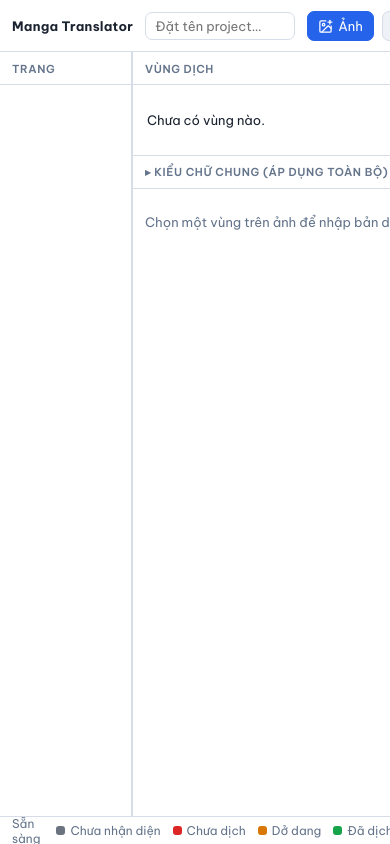
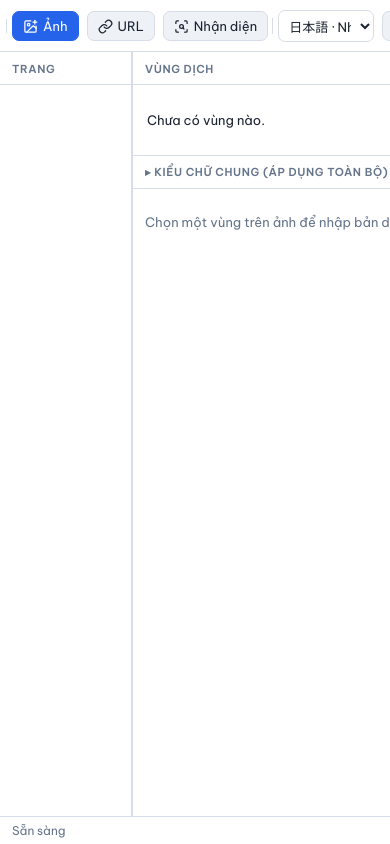
Before and after one commit to vukidrock/manga-translator, a website with bundled scripts: page index.html in a window 390 px wide. Built offline with nearby package versions, Linux system fonts and the light colour scheme.

Commit message:
ui: thanh trên gọn (vạch nhóm + responsive, không tràn ở 1366/1440); bump v0.4.4

```diff
--- a/package.json
+++ b/package.json
@@ -1,6 +1,6 @@
 {
   "name": "manga-translator",
-  "version": "0.4.3",
+  "version": "0.4.4",
   "private": true,
   "type": "module",
   "description": "Trình dịch manga chạy hoàn toàn trong trình duyệt: phát hiện bong bóng/ô chữ, OCR, gõ lại bản dịch và xuất ảnh.",
--- a/src/style.css
+++ b/src/style.css
@@ -96,7 +96,7 @@ input[type="color"] { padding: 0; height: 28px; width: 40px; background: none; b
   height: var(--toolbar-h);
   display: flex;
   align-items: center;
-  gap: 12px;
+  gap: 10px;
   padding: 0 12px;
   background: var(--panel);
   border-bottom: 1px solid var(--line);
@@ -109,10 +109,10 @@ input[type="color"] { padding: 0; height: 28px; width: 40px; background: none; b
 .toolbar > * { flex: 0 0 auto; }
 .toolbar .brand { font-weight: 700; letter-spacing: .3px; white-space: nowrap; }
 .toolbar .project-name {
-  width: 150px; flex: 0 0 150px; padding: 5px 9px; background: var(--input-bg);
+  width: 140px; flex: 0 0 140px; padding: 5px 9px; background: var(--input-bg);
   border: 1px solid var(--line); border-radius: 7px;
 }
-select.compact { max-width: 118px; padding: 6px 6px; }
+select.compact { max-width: 110px; padding: 6px 6px; }
 .menu-btn { font-size: 18px; line-height: 1; padding: 1px 11px 4px; }
 
 .menu {
@@ -162,7 +162,11 @@ select.compact { max-width: 118px; padding: 6px 6px; }
 .menu-grid input { padding: 4px 6px; font-size: 12px; }
 .menu-note { color: var(--danger); }
 .menu-row { display: flex; align-items: center; gap: 8px; padding: 7px 10px; margin: 0; color: var(--text); font-size: 12px; text-transform: none; cursor: pointer; }
-.toolbar .group { display: flex; align-items: center; gap: 8px; }
+.toolbar .group { display: flex; align-items: center; gap: 8px; position: relative; }
+.toolbar .group::before {
+  content: ""; position: absolute; left: -6px; top: 8px; bottom: 8px; width: 1px; background: var(--line);
+}
+.toolbar .group:first-of-type::before { display: none; }
 .toolbar .group.right { margin-left: auto; }
 .toolbar .inline { display: flex; align-items: center; gap: 6px; color: var(--muted); white-space: nowrap; }
 
@@ -416,3 +420,19 @@ aside.inspector { border-right: none; border-left: 1px solid var(--line); }
 ::-webkit-scrollbar { width: 10px; height: 10px; }
 ::-webkit-scrollbar-thumb { background: var(--scroll-thumb); border-radius: 6px; border: 2px solid var(--panel); }
 ::-webkit-scrollbar-track { background: transparent; }
+
+/* Responsive: ẩn bớt phần phụ để thanh trên/dưới gọn theo bề rộng */
+@media (max-width: 1400px) {
+  .toolbar .brand { display: none; }
+}
+@media (max-width: 1140px) {
+  .statusbar .legend { display: none; }
+}
+@media (max-width: 980px) {
+  .toolbar .project-name { width: 96px; flex: 0 0 96px; }
+  select.compact { max-width: 96px; }
+}
+@media (max-width: 820px) {
+  .toolbar .project-name { display: none; }
+  .statusbar .version { display: none; }
+}
--- a/src/version.js
+++ b/src/version.js
@@ -1 +1 @@
-export const APP_VERSION = "0.4.3";
+export const APP_VERSION = "0.4.4";
```
